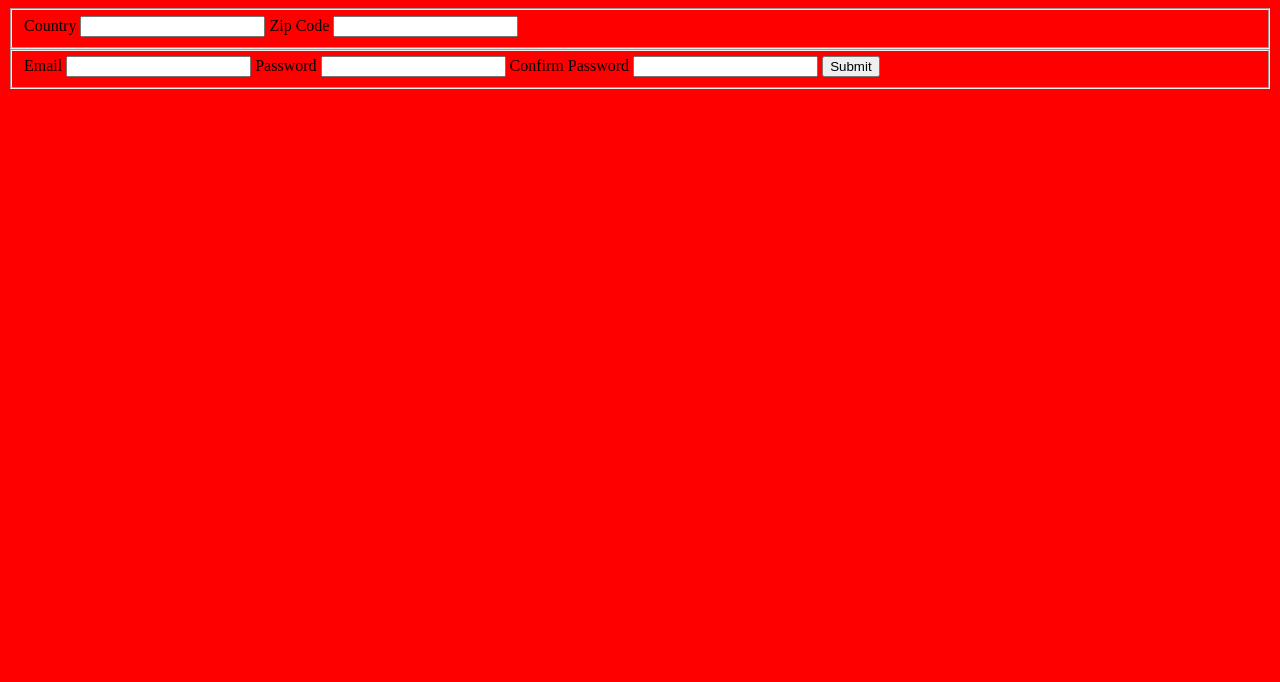
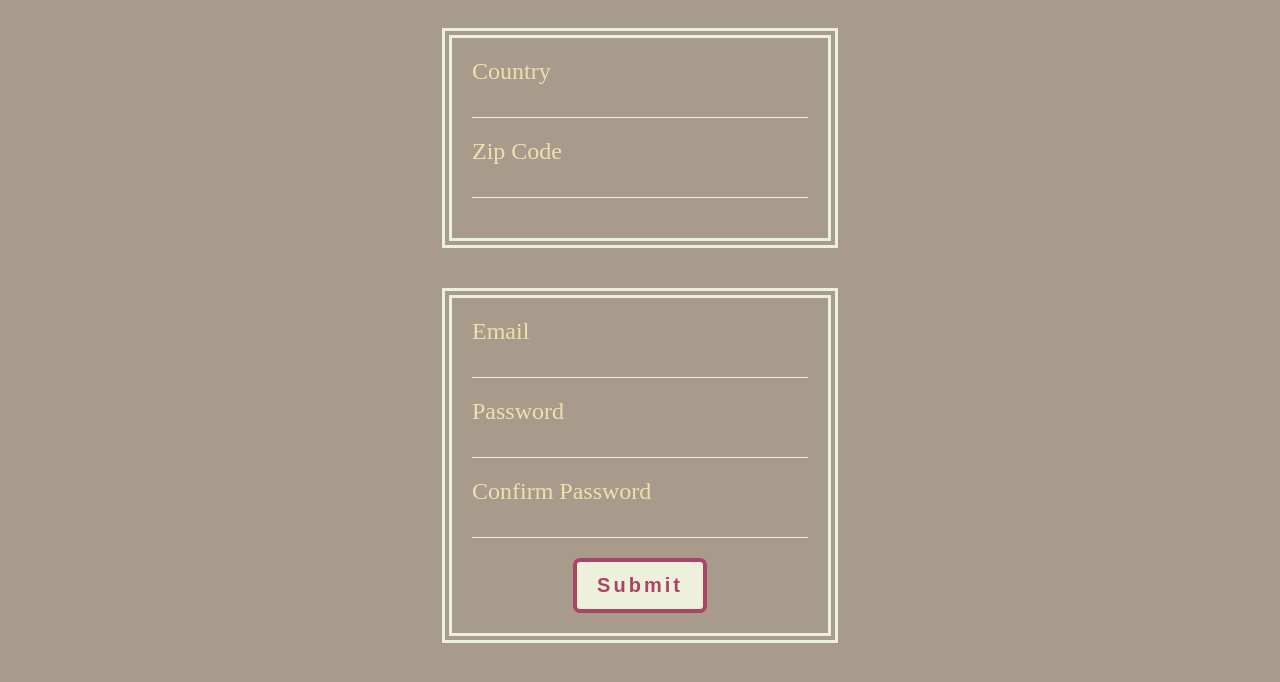
Before and after one commit to MadebyMarco/js-form-validation, a plain HTML site: page index.html in a window 1280 px wide. Drawn offline with Linux system fonts and the light colour scheme.

Commit message:
style the fieldsets, labels, inputs, and button

```diff
--- a/style.css
+++ b/style.css
@@ -1,3 +1,53 @@
 body {
-  background-color: red;
+  background-color: #a89b8c;
 }
+
+form {
+  display: grid;
+  grid-template-columns: 400px;
+  align-items: center;
+  justify-content: center;
+}
+
+label {
+  color: #f0dfad;
+  font-size: 24px;
+  margin-bottom: 10px;
+}
+
+fieldset {
+  display: grid;
+  margin-top: 20px;
+  margin-bottom: 20px;
+  padding: 20px;
+  border-color: #edf0da;
+  border-width: 10px;
+  border-style: double;
+}
+input {
+  margin-bottom: 20px;
+  font-size: 16px;
+  height: 20px;
+  border: transparent;
+  border-bottom: 1px solid #edf0da;
+  background-color: transparent;
+}
+
+input:focus {
+  border: transparent;
+  border-bottom: 1px solid #edf0da;
+  outline: transparent;
+}
+
+button {
+  border: 4px solid #aa4465;
+  background-color: #edf0da;
+  color: #aa4465;
+  justify-self: center;
+  border-radius: 7px;
+  outline: transparent;
+  padding: 12px 20px;
+  font-size: 20px;
+  font-weight: bold;
+  letter-spacing: 3px;
+}
```
